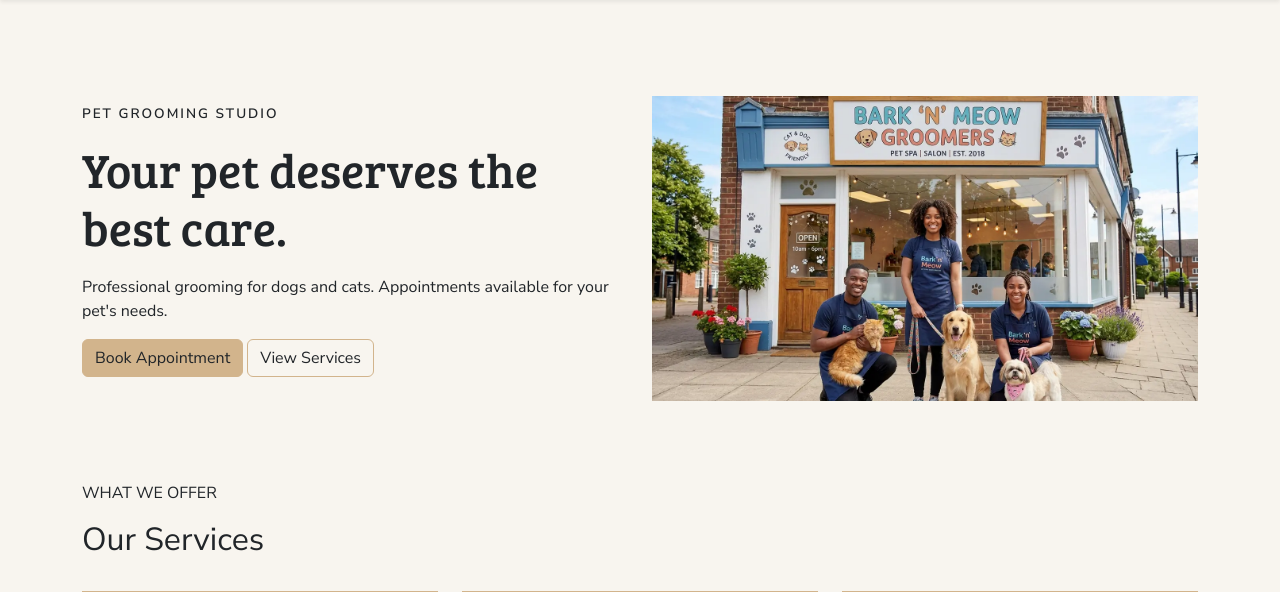
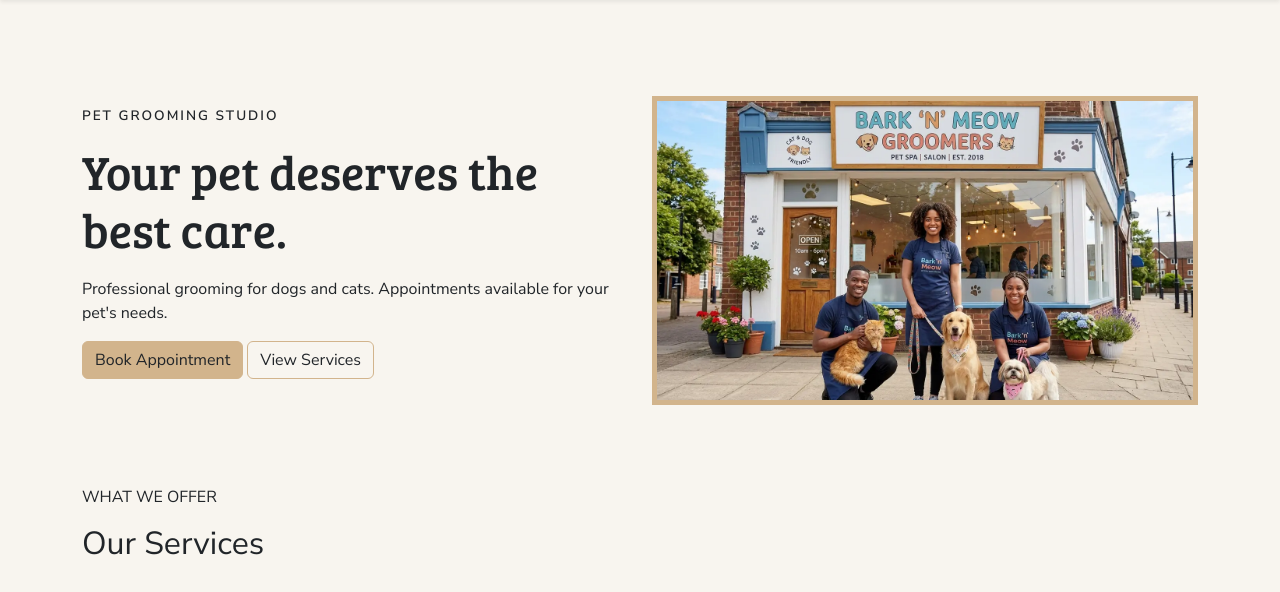
Before and after one commit to tadavis25/bark-n-meow-groomers, a Django app: page / in a window 1280 px wide. Shown: the part 60-652 px from the top of the page. Run offline with Django 5.2, Linux system fonts and the light colour scheme.

Commit message:
Add border to hero image

```diff
--- a/static/css/style.css
+++ b/static/css/style.css
@@ -93,6 +93,7 @@ body {
     width: 100%;
     height: auto;
     display: block;
+    border: 5px solid #D2B48C;
 }
 
 .hero-image {
```
Also changed, not shown: README.md.
